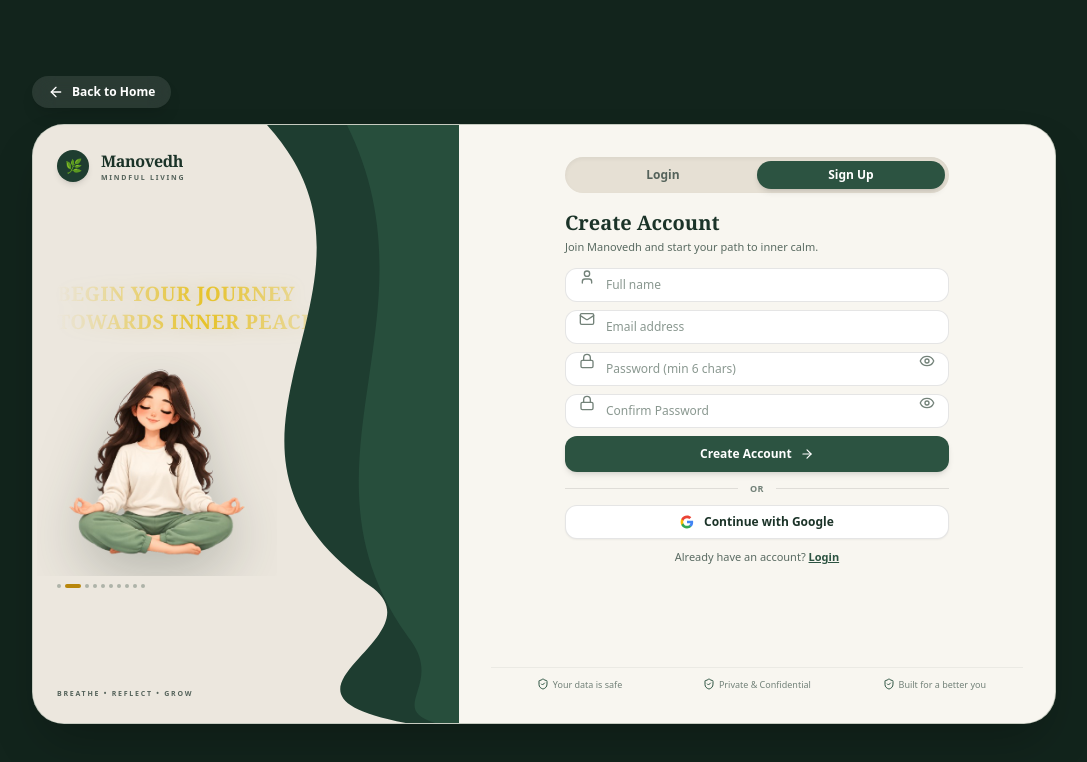
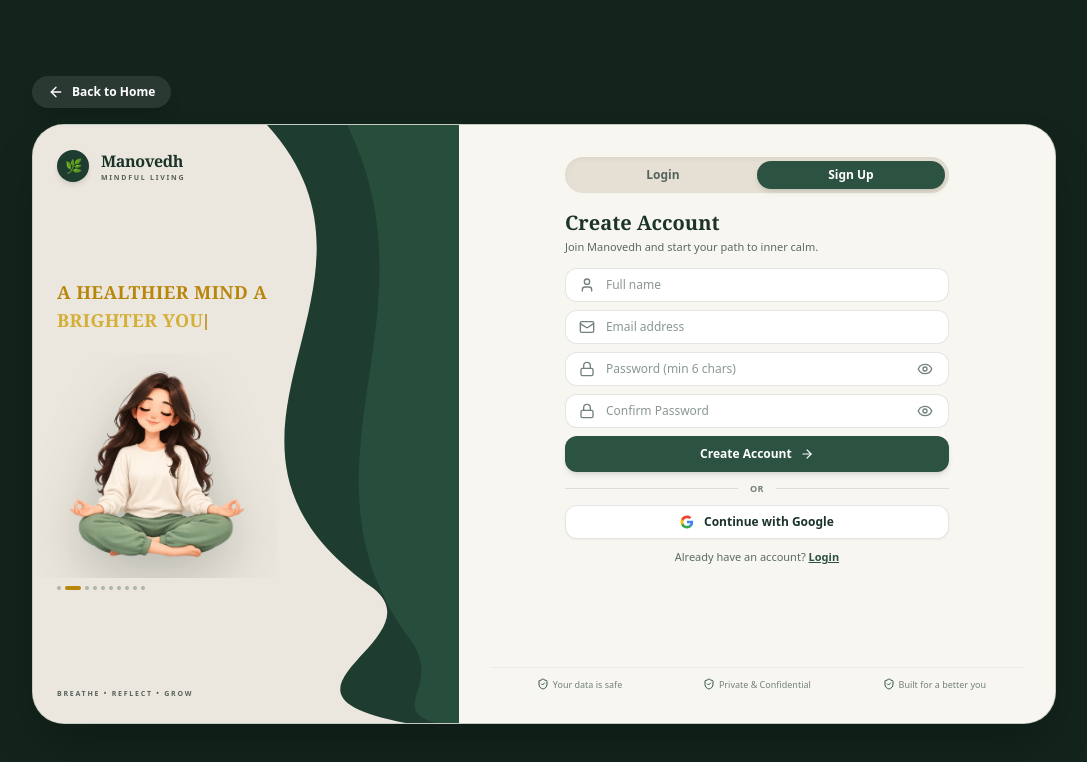
Before and after one commit to Komal822/Manovedh-frontend, a React (Vite) app: page /signup in a window 1280 px wide. Shown: the top 762 px of the page, without its empty margins (96-1183 px from the left). Built offline with nearby package versions, Linux system fonts and the light colour scheme.

Commit message:
Update Login and Signup components heading and icon alignment

```diff
--- a/src/components/Login.jsx
+++ b/src/components/Login.jsx
@@ -42,7 +42,10 @@
 
   const [flowState, setFlowState] = useState(isForgotParam ? 'forgot_email' : 'login');
 
-  const fullText = "A HEALTHIER MIND A BRIGHTER YOU";
+  // --- Typewriter Effect Logic ---
+  const text1 = "A HEALTHIER MIND A ";
+  const text2 = "BRIGHTER YOU";
+  const fullText = text1 + text2;
   const [displayedText, setDisplayedText] = useState('');
   const [isDeleting, setIsDeleting] = useState(false);
   const [loopNum, setLoopNum] = useState(0);
@@ -79,6 +82,7 @@
     const ticker = setTimeout(handleTyping, typingSpeed);
     return () => clearTimeout(ticker);
   }, [displayedText, isDeleting, loopNum, typingSpeed]);
+  // --- End Typewriter Logic ---
 
   const [loginData, setLoginData] = useState({ email: '', password: '' });
   const [resetEmail, setResetEmail] = useState('');
@@ -233,11 +237,13 @@
 
           <div className="relative z-10 my-auto py-2 flex flex-col justify-center pr-14 lg:pr-20">
             <div className="mb-2 min-h-[3.5rem] sm:min-h-[4rem]">
+              {/* --- Updated Heading with Typewriter Effect & Colors --- */}
               <h2 className="text-lg sm:text-xl font-serif font-normal leading-tight drop-shadow-[0_2px_10px_rgba(218,165,32,0.4)]">
-                <span className="text-[#B8860B]">A HEALTHIER MIND A </span>
-                <span className="text-[#D4AF37]">BRIGHTER YOU</span>
+                <span className="text-[#B8860B]">{displayedText.substring(0, text1.length)}</span>
+                <span className="text-[#D4AF37]">{displayedText.substring(text1.length)}</span>
                 <span className="inline-block w-[2px] h-5 ml-0.5 bg-[#b8860b] animate-pulse align-middle"></span>
               </h2>
+              {/* --- End --- */}
             </div>
 
             <div className="relative w-full h-48 sm:h-56 flex items-center justify-start z-10 -ml-3 sm:-ml-5">
@@ -502,7 +508,7 @@
                     <button
                       type="button"
                       onClick={() => setShowNewPassword(!showNewPassword)}
-                      className="absolute right-3.5 text-[#738279] hover:text-[#1b3328] cursor-pointer"
+                      className="absolute right-3.5 top-1/2 -translate-y-1/2 text-[#738279] hover:text-[#1b3328] cursor-pointer"
                     >
                       {showNewPassword ? <EyeOff className="w-4 h-4" /> : <Eye className="w-4 h-4" />}
                     </button>
@@ -521,7 +527,7 @@
                     <button
                       type="button"
                       onClick={() => setShowConfirmPassword(!showConfirmPassword)}
-                      className="absolute right-3.5 text-[#738279] hover:text-[#1b3328] cursor-pointer"
+                      className="absolute right-3.5 top-1/2 -translate-y-1/2 text-[#738279] hover:text-[#1b3328] cursor-pointer"
                     >
                       {showConfirmPassword ? <EyeOff className="w-4 h-4" /> : <Eye className="w-4 h-4" />}
                     </button>
--- a/src/components/SignUp.jsx
+++ b/src/components/SignUp.jsx
@@ -48,7 +48,7 @@
   const [currentImageIndex, setCurrentImageIndex] = useState(0);
 
   // Typewriter effect state for Heading
-  const fullHeadingText = "BEGIN YOUR JOURNEY TOWARDS INNER PEACE";
+  const fullHeadingText = "A HEALTHIER MIND A BRIGHTER YOU";
   const [typedHeading, setTypedHeading] = useState('');
   const [charIndex, setCharIndex] = useState(0);
 
@@ -62,15 +62,14 @@
 
   // Typewriter effect loop
   useEffect(() => {
-    if (charIndex < fullHeadingText.length) {
+    if (charIndex <= fullHeadingText.length) {
       const timeout = setTimeout(() => {
-        setTypedHeading((prev) => prev + fullHeadingText[charIndex]);
+        setTypedHeading(fullHeadingText.slice(0, charIndex));
         setCharIndex(charIndex + 1);
       }, 70);
       return () => clearTimeout(timeout);
     } else {
       const resetTimeout = setTimeout(() => {
-        setTypedHeading('');
         setCharIndex(0);
       }, 4000);
       return () => clearTimeout(resetTimeout);
@@ -140,6 +139,11 @@
     navigate('/');
   };
 
+  // Helper to split typed heading into two parts for respective colors
+  const splitIndex = "A HEALTHIER MIND A ".length;
+  const part1 = typedHeading.slice(0, splitIndex);
+  const part2 = typedHeading.slice(splitIndex);
+
   return (
     <div className="min-h-screen w-full bg-[#12241C] flex flex-col items-center justify-center p-3 sm:p-6 md:p-8 font-sans relative overflow-hidden">
 
@@ -185,12 +189,13 @@
             </div>
           </div>
 
-          {/* Center Content: Typewriter Bold Golden Heading & 10 Yoga Images Scrolling Showcase */}
-          <div className="relative z-10 my-auto py-2 flex flex-col justify-center pr-14 lg:pr-20">
-            <div className="mb-2 min-h-[3.5rem] sm:min-h-[4rem]">
-              <h2 className="text-lg sm:text-xl font-serif font-black tracking-wide leading-tight bg-gradient-to-r from-[#b38f1d] via-[#e6c229] to-[#dfb115] bg-clip-text text-transparent drop-shadow-[0_1px_8px_rgba(179,143,29,0.3)]">
-                {typedHeading}
-                <span className="inline-block w-0.5 h-4 ml-0.5 bg-[#e6c229] animate-pulse"></span>
+          {/* Center Content: Full Typewriter Heading & 10 Yoga Images Scrolling Showcase */}
+          <div className="relative z-30 my-auto py-2 flex flex-col justify-center pr-20 lg:pr-24">
+            <div className="mb-3 min-h-[3.5rem] sm:min-h-[4rem]">
+              <h2 className="text-base sm:text-lg font-serif font-black tracking-wide leading-snug">
+                <span className="text-[#B8860B]">{part1}</span>
+                <span className="text-[#D4AF37]">{part2}</span>
+                <span className="inline-block w-[2px] h-4 ml-0.5 bg-[#b8860b] animate-pulse align-middle"></span>
               </h2>
             </div>
 
@@ -275,8 +280,10 @@
             </div>
 
             <form onSubmit={handleSignupSubmit} className="space-y-2">
-              <div className="relative">
-                <User className="w-4 h-4 absolute left-3.5 top-1/2 -translate-y-1/2 text-[#738279] pointer-events-none" />
+              <div className="relative flex items-center">
+                <span className="absolute left-3.5 flex items-center justify-center pointer-events-none text-[#738279]">
+                  <User className="w-4 h-4" />
+                </span>
                 <input
                   type="text"
                   required
@@ -287,8 +294,10 @@
                 />
               </div>
 
-              <div className="relative">
-                <Mail className="w-4 h-4 absolute left-3.5 top-1/2 -translate-y-1/2 text-[#738279] pointer-events-none" />
+              <div className="relative flex items-center">
+                <span className="absolute left-3.5 flex items-center justify-center pointer-events-none text-[#738279]">
+                  <Mail className="w-4 h-4" />
+                </span>
                 <input
                   type="email"
                   required
@@ -299,8 +308,10 @@
                 />
               </div>
 
-              <div className="relative">
-                <Lock className="w-4 h-4 absolute left-3.5 top-1/2 -translate-y-1/2 text-[#738279] pointer-events-none" />
+              <div className="relative flex items-center">
+                <span className="absolute left-3.5 flex items-center justify-center pointer-events-none text-[#738279]">
+                  <Lock className="w-4 h-4" />
+                </span>
                 <input
                   type={showPassword ? 'text' : 'password'}
                   required
@@ -312,14 +323,16 @@
                 <button
                   type="button"
                   onClick={() => setShowPassword(!showPassword)}
-                  className="absolute right-3.5 top-1/2 -translate-y-1/2 text-[#738279] hover:text-[#1b3328] cursor-pointer"
+                  className="absolute right-3.5 w-5 h-5 flex items-center justify-center text-[#738279] hover:text-[#1b3328] cursor-pointer"
                 >
                   {showPassword ? <EyeOff className="w-4 h-4" /> : <Eye className="w-4 h-4" />}
                 </button>
               </div>
 
-              <div className="relative">
-                <Lock className="w-4 h-4 absolute left-3.5 top-1/2 -translate-y-1/2 text-[#738279] pointer-events-none" />
+              <div className="relative flex items-center">
+                <span className="absolute left-3.5 flex items-center justify-center pointer-events-none text-[#738279]">
+                  <Lock className="w-4 h-4" />
+                </span>
                 <input
                   type={showConfirmPassword ? 'text' : 'password'}
                   required
@@ -331,7 +344,7 @@
                 <button
                   type="button"
                   onClick={() => setShowConfirmPassword(!showConfirmPassword)}
-                  className="absolute right-3.5 top-1/2 -translate-y-1/2 text-[#738279] hover:text-[#1b3328] cursor-pointer"
+                  className="absolute right-3.5 w-5 h-5 flex items-center justify-center text-[#738279] hover:text-[#1b3328] cursor-pointer"
                 >
                   {showConfirmPassword ? <EyeOff className="w-4 h-4" /> : <Eye className="w-4 h-4" />}
                 </button>
```
